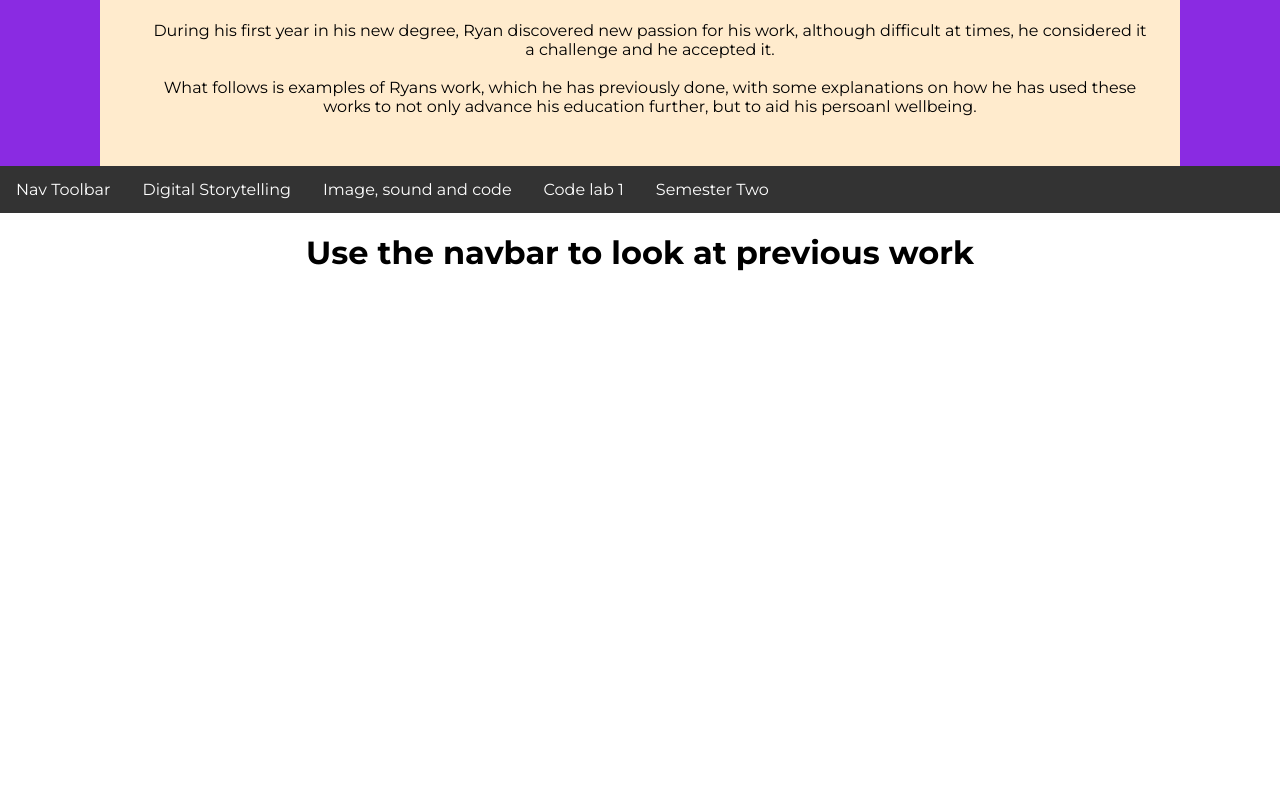
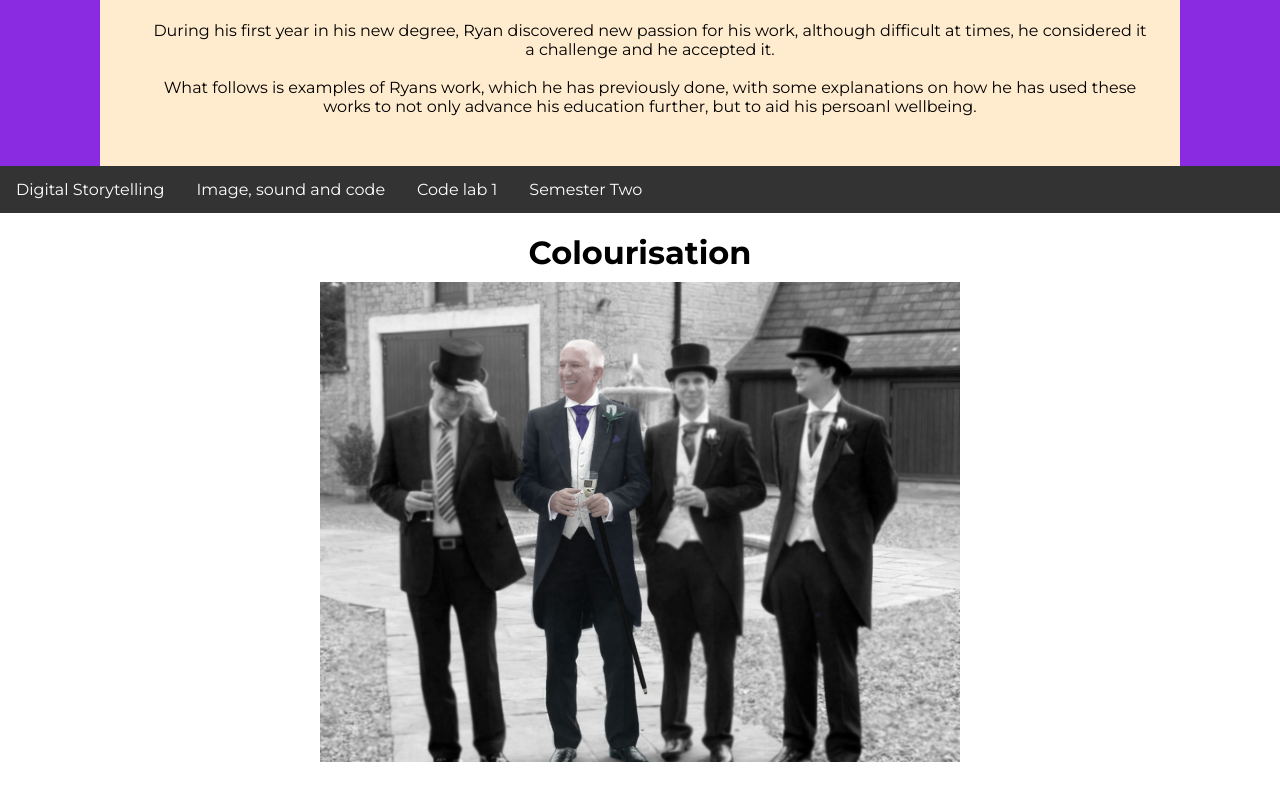
Before and after one commit to R-Sanders20/WebDev-Project, a plain HTML site: page previousWork.html in a window 1280 px wide. Shown: the part 622-1422 px from the top of the page. Drawn offline with Linux system fonts and the light colour scheme; some icons are missing.

Commit message:
forgot changes
cannot remember changes made as forgot to commit before closing down laptop

```diff
--- a/previousWork.html
+++ b/previousWork.html
@@ -49,7 +49,7 @@
     </div>
     <div class="NavandContent">
         <div class="navbar">
-            <a href="#NavTool">Nav Toolbar</a>
+            <!--<a href="#NavTool">Nav Toolbar</a>-->
             <div class="subnav">
                 <button class="subnavbtn">Digital Storytelling</button>
                 <div class="subnav-content">
@@ -80,9 +80,6 @@
 
         <div class="PreWorkContentContainer">
             <div class="PreWorkContent">
-                <div class="PreWork" id="NavTool">
-                    <h1>Use the navbar to look at previous work</h1>
-                </div>
                 <div class="PreWork" id="Colourisation">
                     <h1>Colourisation</h1>
                     <img src="PicMedia/Colourisation.png">
@@ -122,7 +119,6 @@
                         <img src="PicMedia/VisualArtefacts/Giza-pyramids-amplify-high-.bmp">
                         <img src="PicMedia/VisualArtefacts/circle-illusion-original.svg">
                         <img src="PicMedia/VisualArtefacts/Circle-illusion-Data-bent.svg">
-
                     </div>
 
                 </div>
--- a/style.css
+++ b/style.css
@@ -171,7 +171,7 @@ a:hover {
   .PreWorkContent {
     display: inline-flex;
     flex-direction: row;
-    width: 1200%;
+    width: 1100%;
     box-sizing: border-box;
     overflow: hidden;
   }
```
